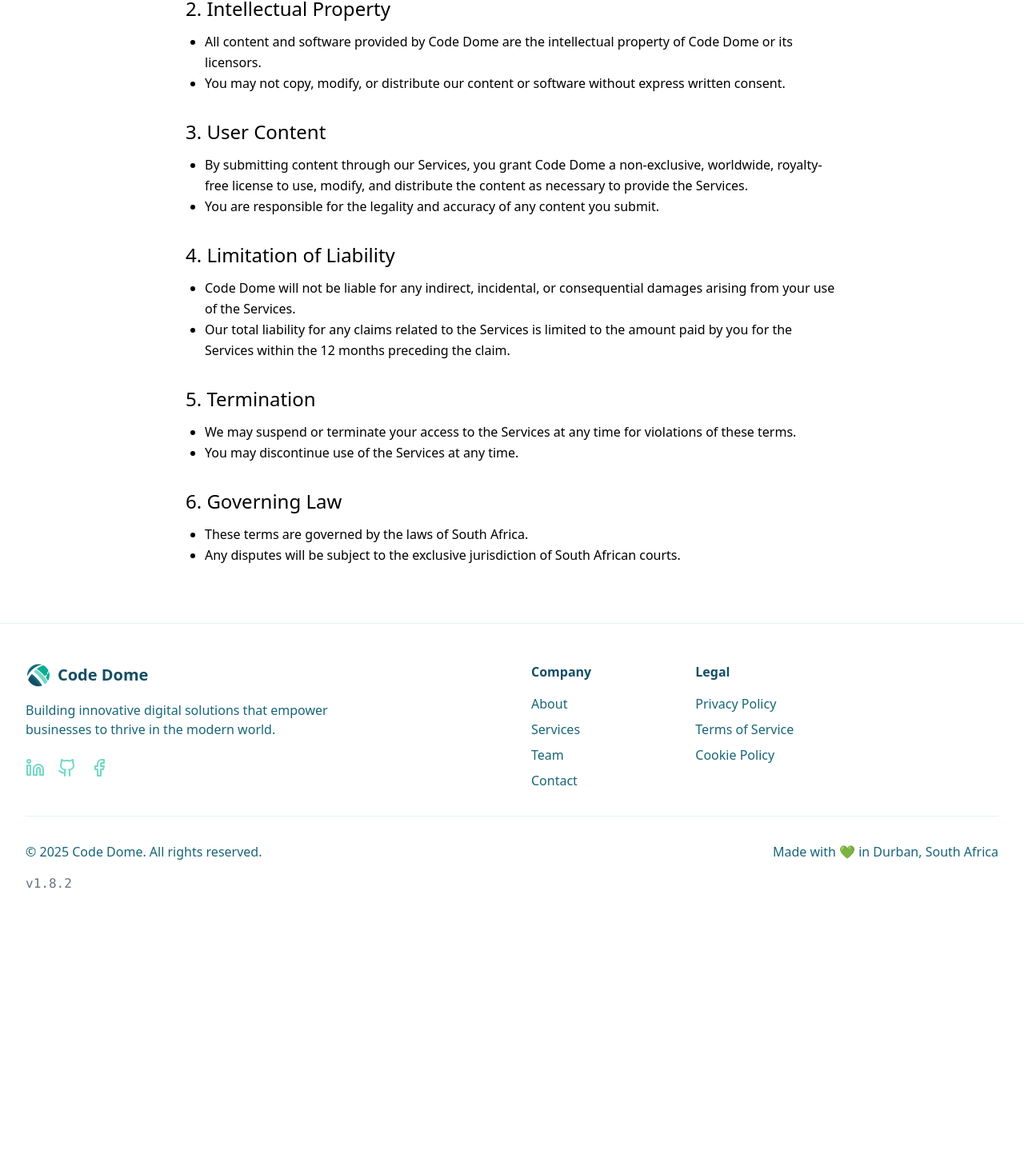
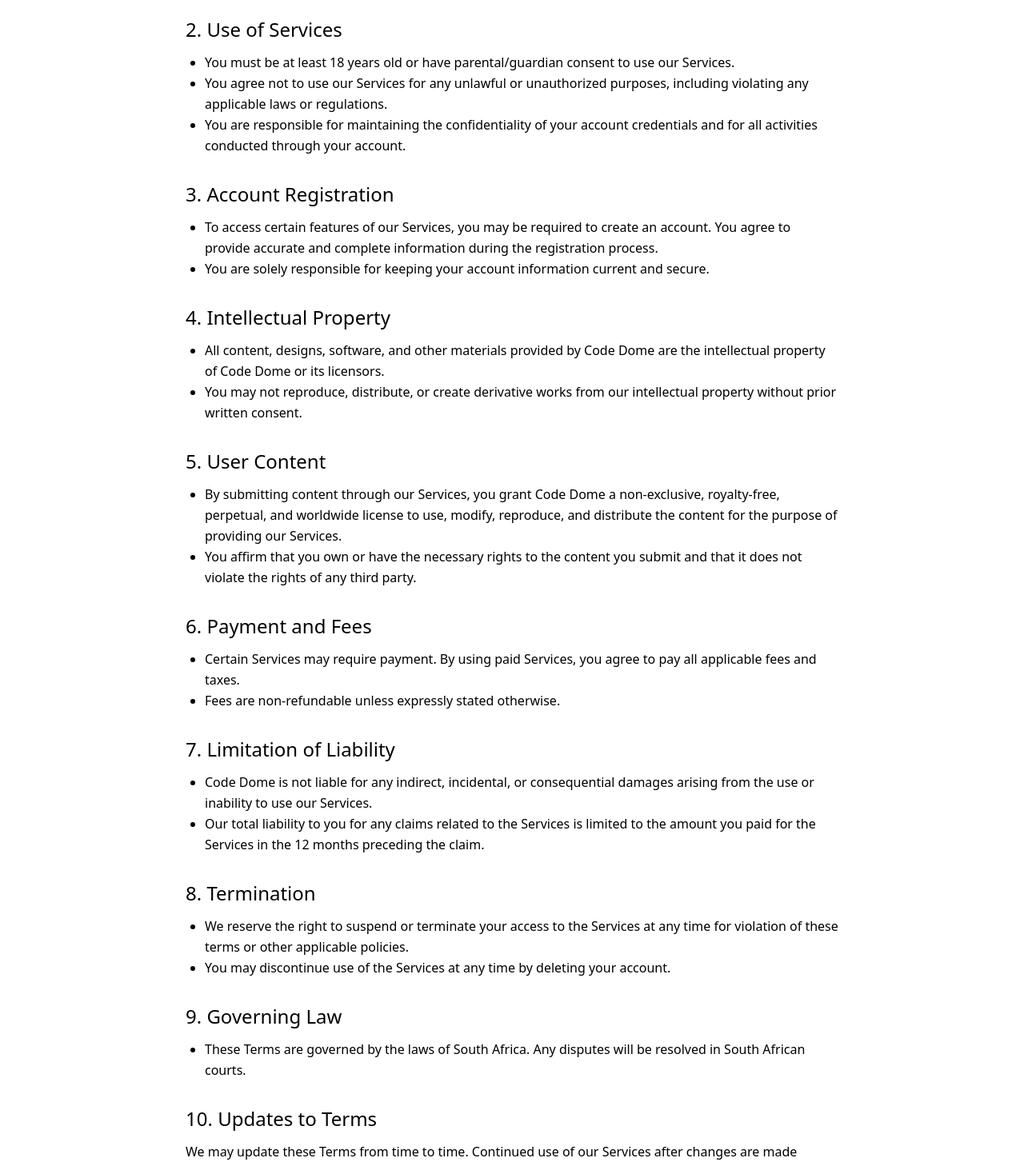
Before and after one commit to Code-Dome/Website, a React (Vite) app: page /tos in a window 1280 px wide. Shown: the part 423-1881 px from the top of the page at 80% size. Before the commit the page ends 1588 px from the top, so only its background shows below. Built offline with nearby package versions, Linux system fonts and the light colour scheme.

Commit message:
chore(policies): update tos, cookies and privacy policy.

```diff
--- a/src/components/App.tsx
+++ b/src/components/App.tsx
@@ -12,17 +12,19 @@ import PrivacyPolicy from "./PrivacyPolicy";
 import Tos from "./Tos";
 import Cookies from "./Cookies";
 import { useEffect, useState } from "react";
+import ScrollToTop from "./ScrollToTop";
 
 export default function App() {
 
-const [isLoading, setIsLoading] = useState<boolean>(true);
+    const [isLoading, setIsLoading] = useState<boolean>(true);
 
-  useEffect(() => {
-    const timer = setTimeout(() => setIsLoading(false), 800); // Simulate loading
-    return () => clearTimeout(timer);
-  }, []);
+    useEffect(() => {
+        const timer = setTimeout(() => setIsLoading(false), 800); // Simulate loading
+        return () => clearTimeout(timer);
+    }, []);
 
     return (<BrowserRouter>
+        <ScrollToTop />
         <Routes>
             <Route
                 path="/"
--- /dev/null
+++ b/src/components/ScrollToTop.tsx
@@ -0,0 +1,14 @@
+import { useEffect } from "react";
+import { useLocation } from "react-router-dom";
+
+const ScrollToTop = () => {
+  const { pathname } = useLocation();
+
+  useEffect(() => {
+    window.scrollTo(0, 0);
+  }, [pathname]);
+
+  return null;
+};
+
+export default ScrollToTop;
--- a/src/components/Tos.tsx
+++ b/src/components/Tos.tsx
@@ -7,66 +7,102 @@ export default function Tos() {
     <div>
       <div className="font-sans p-10 max-w-4xl mx-auto">
         <header className="flex items-center mb-10">
-          <div className="text-2xl font-bold mr-5 font-['Arial_Black']"><img width="40px" height="40px" src={Logo} /></div>
-          <div><h1 className="text-3xl font-semibold"><Link to="/">Code Dome</Link></h1></div>
+          <div className="text-2xl font-bold mr-5 font-['Arial_Black']">
+            <img width="40px" height="40px" src={Logo} alt="Code Dome Logo" />
+          </div>
+          <div>
+            <h1 className="text-3xl font-semibold">
+              <Link to="/">Code Dome</Link>
+            </h1>
+          </div>
         </header>
 
         <h1 className="text-4xl font-bold mb-5">Terms of Service</h1>
 
         <p className="leading-relaxed mb-5">
-          Welcome to Code Dome (Pty) Ltd (“Code Dome”). By using our website, services, or software (“Services”), you agree to the following terms. If you do not agree, please refrain from using our Services.
+          Welcome to Code Dome (Pty) Ltd (“Code Dome”). By accessing or using our website, services, or software (collectively, “Services”), you agree to these Terms of Service. If you do not agree with these terms, please refrain from using our Services.
         </p>
 
         <div className="mb-8">
-          <h2 className="text-2xl font-medium mt-8 mb-3">1. Use of Services</h2>
+          <h2 className="text-2xl font-medium mt-8 mb-3">1. Introduction</h2>
+          <p className="leading-relaxed">
+            Code Dome is a software development company specializing in enterprise solutions for businesses of all sizes. We also provide Software as a Service (SaaS) solutions, including Digiceipts, a digital receipt management software.
+          </p>
+        </div>
+
+        <div className="mb-8">
+          <h2 className="text-2xl font-medium mt-8 mb-3">2. Use of Services</h2>
           <ul className="list-disc pl-6 leading-relaxed">
             <li>You must be at least 18 years old or have parental/guardian consent to use our Services.</li>
-            <li>You agree not to use our Services for any unlawful or unauthorized purposes.</li>
-            <li>You are responsible for maintaining the confidentiality of your account credentials.</li>
+            <li>You agree not to use our Services for any unlawful or unauthorized purposes, including violating any applicable laws or regulations.</li>
+            <li>You are responsible for maintaining the confidentiality of your account credentials and for all activities conducted through your account.</li>
           </ul>
         </div>
 
         <div className="mb-8">
-          <h2 className="text-2xl font-medium mt-8 mb-3">2. Intellectual Property</h2>
+          <h2 className="text-2xl font-medium mt-8 mb-3">3. Account Registration</h2>
           <ul className="list-disc pl-6 leading-relaxed">
-            <li>All content and software provided by Code Dome are the intellectual property of Code Dome or its licensors.</li>
-            <li>You may not copy, modify, or distribute our content or software without express written consent.</li>
+            <li>To access certain features of our Services, you may be required to create an account. You agree to provide accurate and complete information during the registration process.</li>
+            <li>You are solely responsible for keeping your account information current and secure.</li>
           </ul>
         </div>
 
         <div className="mb-8">
-          <h2 className="text-2xl font-medium mt-8 mb-3">3. User Content</h2>
+          <h2 className="text-2xl font-medium mt-8 mb-3">4. Intellectual Property</h2>
           <ul className="list-disc pl-6 leading-relaxed">
-            <li>By submitting content through our Services, you grant Code Dome a non-exclusive, worldwide, royalty-free license to use, modify, and distribute the content as necessary to provide the Services.</li>
-            <li>You are responsible for the legality and accuracy of any content you submit.</li>
+            <li>All content, designs, software, and other materials provided by Code Dome are the intellectual property of Code Dome or its licensors.</li>
+            <li>You may not reproduce, distribute, or create derivative works from our intellectual property without prior written consent.</li>
           </ul>
         </div>
 
         <div className="mb-8">
-          <h2 className="text-2xl font-medium mt-8 mb-3">4. Limitation of Liability</h2>
+          <h2 className="text-2xl font-medium mt-8 mb-3">5. User Content</h2>
           <ul className="list-disc pl-6 leading-relaxed">
-            <li>Code Dome will not be liable for any indirect, incidental, or consequential damages arising from your use of the Services.</li>
-            <li>Our total liability for any claims related to the Services is limited to the amount paid by you for the Services within the 12 months preceding the claim.</li>
+            <li>By submitting content through our Services, you grant Code Dome a non-exclusive, royalty-free, perpetual, and worldwide license to use, modify, reproduce, and distribute the content for the purpose of providing our Services.</li>
+            <li>You affirm that you own or have the necessary rights to the content you submit and that it does not violate the rights of any third party.</li>
           </ul>
         </div>
 
         <div className="mb-8">
-          <h2 className="text-2xl font-medium mt-8 mb-3">5. Termination</h2>
+          <h2 className="text-2xl font-medium mt-8 mb-3">6. Payment and Fees</h2>
           <ul className="list-disc pl-6 leading-relaxed">
-            <li>We may suspend or terminate your access to the Services at any time for violations of these terms.</li>
-            <li>You may discontinue use of the Services at any time.</li>
+            <li>Certain Services may require payment. By using paid Services, you agree to pay all applicable fees and taxes.</li>
+            <li>Fees are non-refundable unless expressly stated otherwise.</li>
           </ul>
         </div>
 
         <div className="mb-8">
-          <h2 className="text-2xl font-medium mt-8 mb-3">6. Governing Law</h2>
+          <h2 className="text-2xl font-medium mt-8 mb-3">7. Limitation of Liability</h2>
           <ul className="list-disc pl-6 leading-relaxed">
-            <li>These terms are governed by the laws of South Africa.</li>
-            <li>Any disputes will be subject to the exclusive jurisdiction of South African courts.</li>
+            <li>Code Dome is not liable for any indirect, incidental, or consequential damages arising from the use or inability to use our Services.</li>
+            <li>Our total liability to you for any claims related to the Services is limited to the amount you paid for the Services in the 12 months preceding the claim.</li>
           </ul>
+        </div>
+
+        <div className="mb-8">
+          <h2 className="text-2xl font-medium mt-8 mb-3">8. Termination</h2>
+          <ul className="list-disc pl-6 leading-relaxed">
+            <li>We reserve the right to suspend or terminate your access to the Services at any time for violation of these terms or other applicable policies.</li>
+            <li>You may discontinue use of the Services at any time by deleting your account.</li>
+          </ul>
+        </div>
+
+        <div className="mb-8">
+          <h2 className="text-2xl font-medium mt-8 mb-3">9. Governing Law</h2>
+          <ul className="list-disc pl-6 leading-relaxed">
+            <li>These Terms are governed by the laws of South Africa. Any disputes will be resolved in South African courts.</li>
+          </ul>
+        </div>
+
+        <div className="mb-8">
+          <h2 className="text-2xl font-medium mt-8 mb-3">10. Updates to Terms</h2>
+          <p className="leading-relaxed">
+            We may update these Terms from time to time. Continued use of our Services after changes are made constitutes your acceptance of the updated Terms.
+          </p>
         </div>
       </div>
       <Footer />
+
     </div>
   )
 }
```
Also changed, not shown: src/components/Cookies.tsx (+40 -19 lines), src/components/PrivacyPolicy.tsx (+42 -23 lines).
